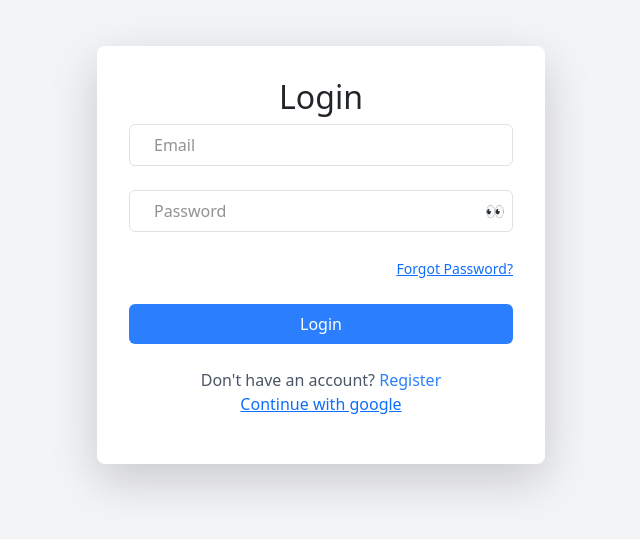
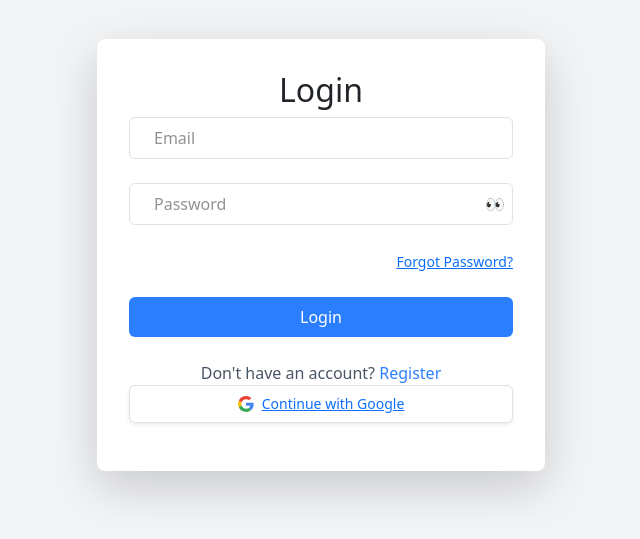
Before and after one commit to trivikram-coder/Smart-expense-tracker, a React (Vite) app: page /auth in a window 1280 px wide. Shown: the part 145-684 px from the top of the page, without its empty margins (319-959 px from the left). Built offline with nearby package versions, Linux system fonts and the light colour scheme; no server answers; the HTML template or start-up script is replaced by a standard one.

Commit message:
feat: enhance Google login button and improve OAuth success UI

```diff
--- a/src/Components/Authentication.jsx
+++ b/src/Components/Authentication.jsx
@@ -202,7 +202,25 @@ const Authentication = () => {
                 {isLogin ? "Register" : "Login"}
               </button>
               <br />
-              <button ><a href={`${apiUrl}/auth/google/login`}>Continue with google</a></button>
+              <a
+  href={`${apiUrl}/auth/google/login`}
+  className="flex items-center justify-center gap-2 rounded-md border border-gray-300 bg-white px-4 py-2 text-sm font-medium text-gray-700 shadow-sm transition hover:bg-gray-50 active:scale-[0.98]"
+>
+  {/* Google icon */}
+  <svg
+    className="h-4 w-4"
+    viewBox="0 0 48 48"
+    xmlns="http://www.w3.org/2000/svg"
+  >
+    <path fill="#EA4335" d="M24 9.5c3.54 0 6.68 1.22 9.16 3.6l6.85-6.85C35.9 2.38 30.47 0 24 0 14.62 0 6.51 5.38 2.56 13.22l7.98 6.19C12.43 13.72 17.74 9.5 24 9.5z" />
+    <path fill="#4285F4" d="M46.98 24.55c0-1.57-.15-3.09-.38-4.55H24v9.02h12.98c-.58 2.96-2.26 5.48-4.78 7.18l7.73 5.98c4.51-4.18 7.05-10.36 7.05-17.63z" />
+    <path fill="#FBBC05" d="M10.53 28.59c-.48-1.45-.76-2.99-.76-4.59s.27-3.14.76-4.59l-7.98-6.19C.92 16.46 0 20.12 0 24s.92 7.54 2.56 10.78l7.97-6.19z" />
+    <path fill="#34A853" d="M24 48c6.48 0 11.93-2.13 15.91-5.81l-7.73-5.98c-2.15 1.45-4.92 2.3-8.18 2.3-6.26 0-11.57-4.22-13.47-9.91l-7.97 6.19C6.51 42.62 14.62 48 24 48z" />
+  </svg>
+
+  <span>Continue with Google</span>
+</a>
+
             </p>
           </>
         ) : (
--- a/src/Components/OAuthSuccess.jsx
+++ b/src/Components/OAuthSuccess.jsx
@@ -6,15 +6,25 @@ const OAuthSuccess = () => {
     const userId = params.get("userId");
 
     if (userId) {
-      // store userId (or token later)
       localStorage.setItem("userId", userId);
 
-      // 🔥 HARD redirect (full page reload)
+      // hard reload + redirect
       window.location.href = "/dashboard";
     }
   }, []);
 
-  return <p>Logging you in with Google...</p>;
+  return (
+    <div className="min-h-screen flex items-center justify-center bg-gray-50">
+      <div className="flex items-center gap-3 rounded-lg bg-white px-5 py-3 shadow-sm">
+        {/* spinner */}
+        <div className="h-4 w-4 animate-spin rounded-full border-2 border-gray-300 border-t-gray-900"></div>
+
+        <p className="text-sm font-medium text-gray-700">
+          Signing you in…
+        </p>
+      </div>
+    </div>
+  );
 };
 
 export default OAuthSuccess;
```
